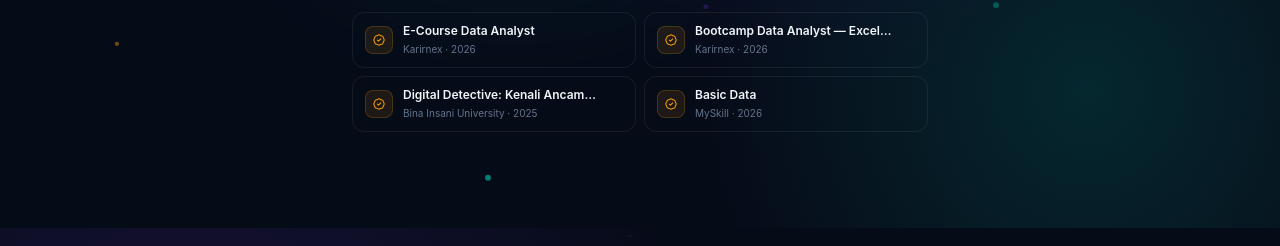
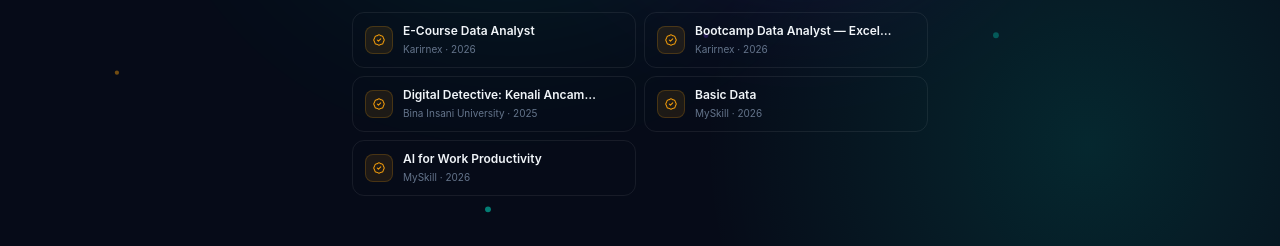
Before and after one commit to FaizAfdianPratama-cell/portofolio, a Next.js app: page / in a window 1280 px wide. Shown: the part 2137-2383 px from the top of the page. Built offline with nearby package versions, Linux system fonts and the light colour scheme.

Commit message:
Update portfolio.ts

```diff
--- a/src/data/portfolio.ts
+++ b/src/data/portfolio.ts
@@ -53,6 +53,12 @@
     issuer: "MySkill",
     year: "2026",
     url: "https://storage.googleapis.com/myskill-v2-certificates/topic-PDDPBK4W7Z3skoQ70VQH/YVfVoRkX3WNpENIy6c36OFLYSwH3-y4jdX59t7HWms7IswHwB.pdf",
+  },
+  {
+    name: "AI for Work Productivity",
+    issuer: "MySkill",
+    year: "2026",
+    url: "https://drive.google.com/file/d/1wa-IGdLoT-KY9U1DPvI5d2z3C0aH9spJ/view?usp=sharing",
   },
 ];
 
```
